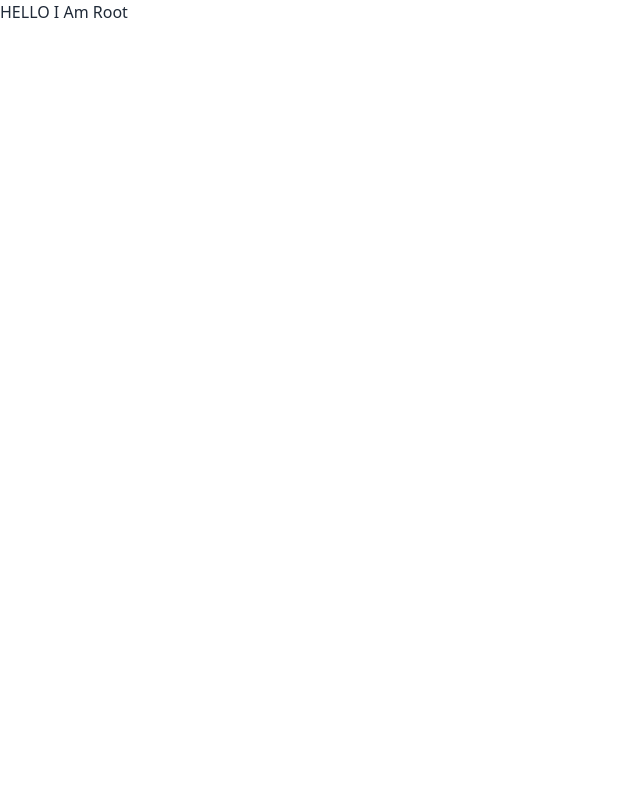
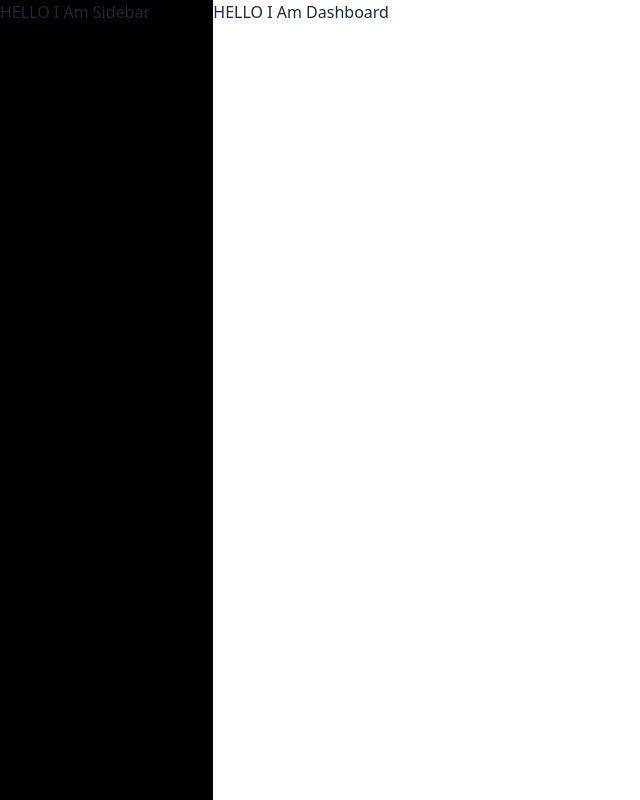
Before and after one commit to justJubair/login-zap-client, a React (Vite) app: page / in a window 1280 px wide. Shown: the whole page, without its empty margins (0-640 px from the left). Built offline with nearby package versions, Linux system fonts and the light colour scheme.

Commit message:
Add: dashboard stucture created

```diff
--- a/src/Root.jsx
+++ b/src/Root.jsx
@@ -1,7 +1,9 @@
+import { Outlet } from "react-router-dom";
+
 const Root = () => {
     return(
         <div>
-             <p> HELLO I Am Root </p>
+             <Outlet/>
         </div>
     )}
 export default Root;
--- /dev/null
+++ b/src/components/Dashboard/Dashboard.jsx
@@ -0,0 +1,7 @@
+const Dashboard = () => {
+    return(
+        <div>
+             <p> HELLO I Am Dashboard </p>
+        </div>
+    )}
+export default Dashboard;
--- /dev/null
+++ b/src/components/Sidebar/Sidebar.jsx
@@ -0,0 +1,7 @@
+const Sidebar = () => {
+    return(
+        <div>
+             <p> HELLO I Am Sidebar </p>
+        </div>
+    )}
+export default Sidebar;
--- /dev/null
+++ b/src/pages/Home/Home.jsx
@@ -0,0 +1,18 @@
+import Dashboard from "../../components/Dashboard/Dashboard";
+import Sidebar from "../../components/Sidebar/Sidebar";
+
+const Home = () => {
+    return(
+        <div className="grid grid-cols-12 min-h-screen">
+            {/* sidebar */}
+            <div className="col-span-2 bg-black">
+               <Sidebar/>
+            </div>
+
+            {/* dashboard */}
+            <div className="col-span-10">
+                <Dashboard/>
+            </div>
+        </div>
+    )}
+export default Home;
```
Also changed, not shown: jsconfig.json (added, +7 -0 lines), src/Routes/Router.jsx (+8 -1 lines).
